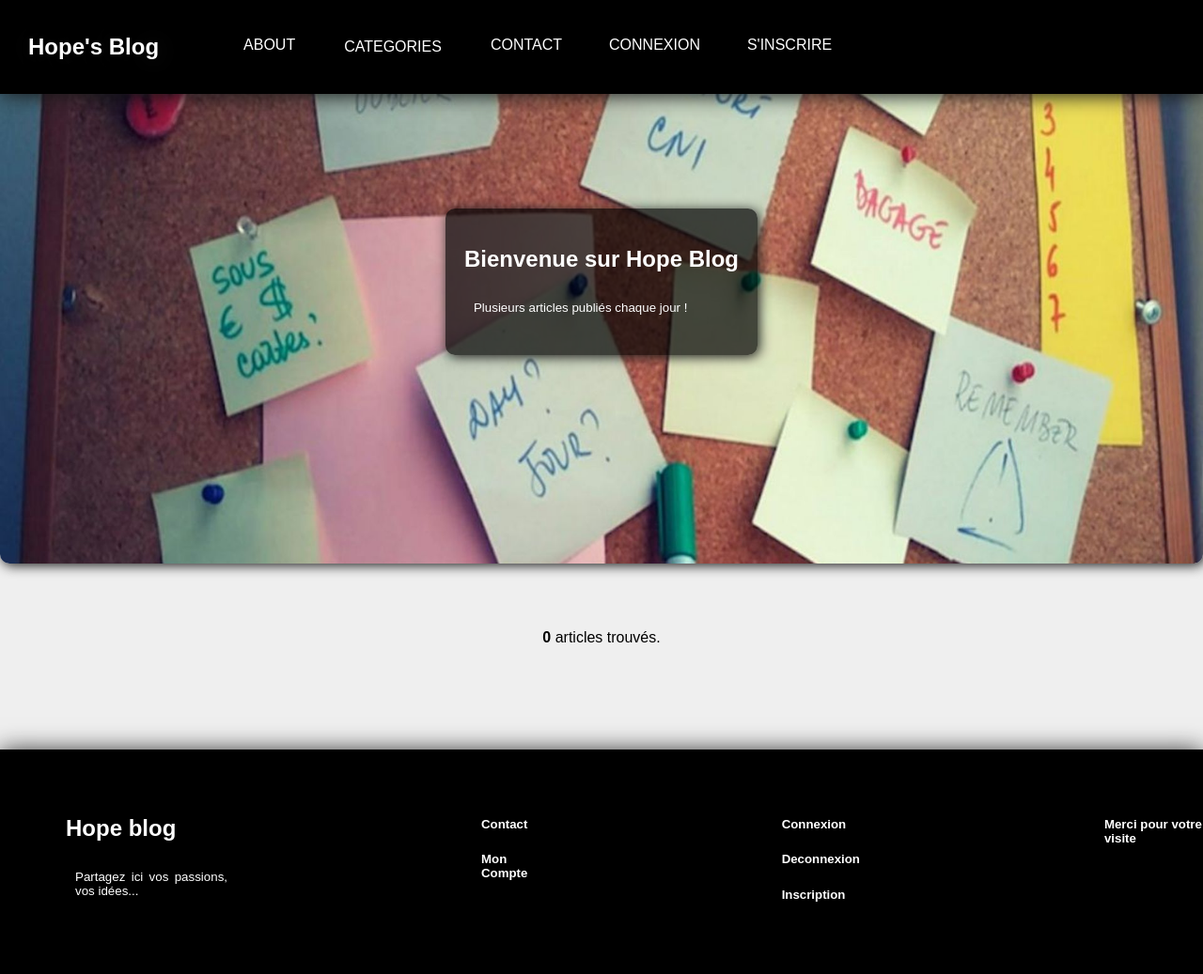
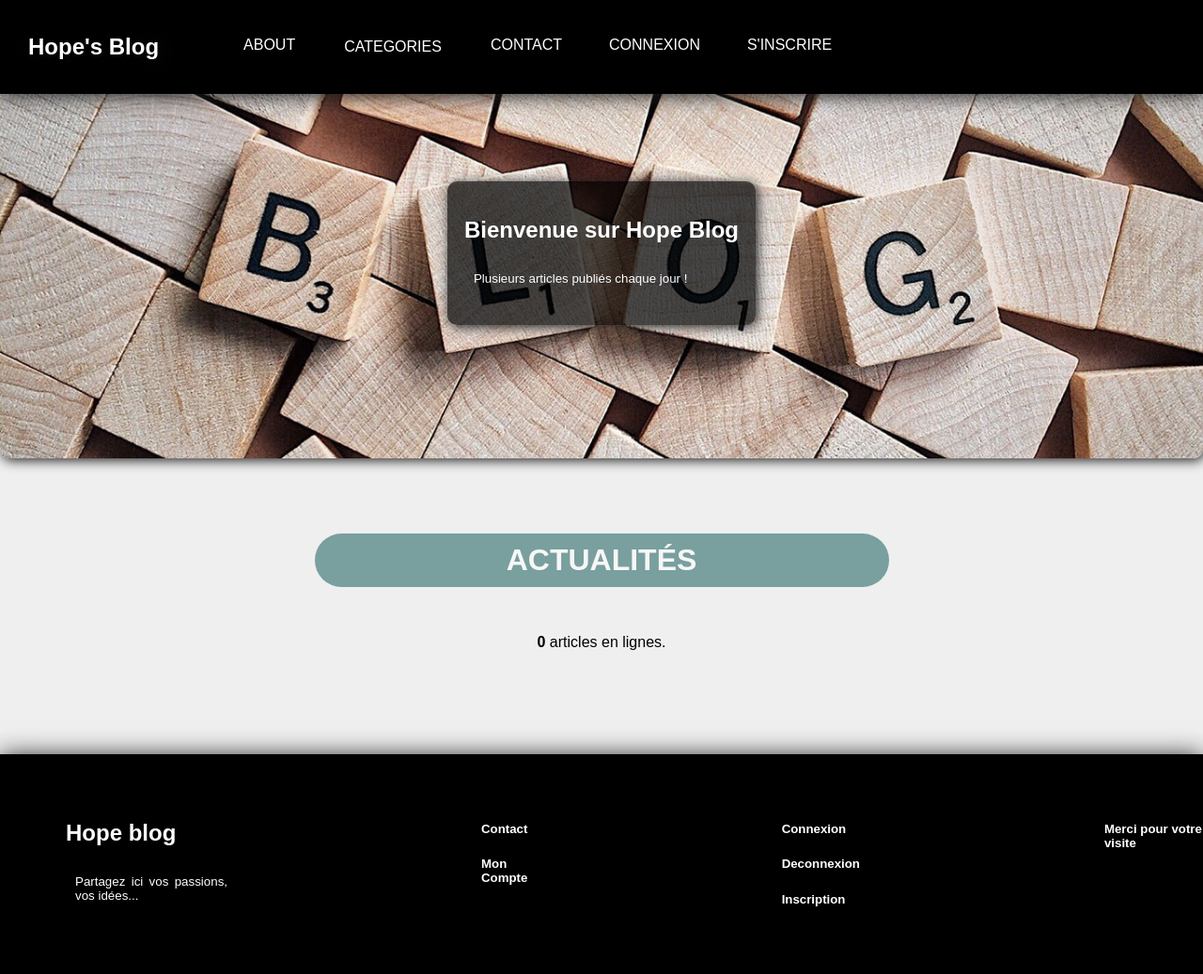
Before and after one commit to HopeFullBlack/blog, a Symfony app: template templates/blog/index.html.twig in a window 1280 px wide. Shown: the whole page at 94% size. Before the commit the page ends 960 px from the top, so only its background shows below. Run offline with Twig, Linux system fonts and the light colour scheme; the template is opened without the code that fills it, so the values that code supplies are empty; some libraries are stand-ins or nearby versions.

Commit message:
mise en beauté

```diff
--- a/public/_assets/css/components/index.css
+++ b/public/_assets/css/components/index.css
@@ -22,7 +22,7 @@ header:hover{
 }
 
 h1,h2,h3,h4,h5,h6{
-    margin: 2;
+    margin: 2 !important;
 
 }
 
@@ -32,11 +32,13 @@ header h2{
     text-shadow: 1px 1px 25px #1d1d1d;
 
 }
+
 .container{
     padding-left: 40px;
     width: 100%;
     max-width: 1500px;
     margin: 50px auto;
+
 
 }
 
@@ -83,3 +85,14 @@ p{
     text-align: justify;
     font-size: smaller;
 }
+
+.titrentete {
+    margin: auto;
+    width: 601px;
+    background-color: #045151;
+    color: white;
+    border-radius: 40px;
+    padding: 10px 5px;
+    margin-bottom: 50px;
+    opacity: 50%;
+}
--- a/public/_assets/css/components/single.css
+++ b/public/_assets/css/components/single.css
@@ -29,4 +29,9 @@
     text-align: justify;
     margin: 1px;
     padding-left: 40px;
+    width: 1000px;
 }
+
+.categories{
+    width: 500px;
+}
--- a/public/_assets/css/components/slider.css
+++ b/public/_assets/css/components/slider.css
@@ -1,7 +1,7 @@
 .slider{
-    margin-top: -100px;
-    height: 600px;
-    background-image: url("../../images/home.jpg");
+    margin-top: -170px;
+    height: 558px;
+    background-image: url("../../images/imageblog.jpg");
     background-repeat: no-repeat;
     background-size: cover;
     display: flex;
@@ -10,12 +10,14 @@
     box-shadow: 2px 2px 13px rgb(26, 26, 26);
     border-radius: 0 0 10px 10px;
     cursor: pointer;
+    margin-bottom: 70px;
 
 }
 .slider-content{
     background-color: rgb(0 0 0 /70%);
     color: white;
-    padding: 20px;
+    padding: 18px;
+    margin-top: 121px;
     border-radius: 10px;
     box-shadow: 2px 2px 13px rgb(26, 26, 26);
     text-align: center;
--- a/public/_assets/css/components/table.css
+++ b/public/_assets/css/components/table.css
@@ -57,3 +57,6 @@ table td form{
     justify-items: center;
     gap: 10px;
 }
+.entetepagetableau{
+    margin: auto;
+}
--- a/templates/article/index.html.twig
+++ b/templates/article/index.html.twig
@@ -3,12 +3,13 @@
 {% block title %}Article index{% endblock %}
 
 {% block body %}
-
+   <div class="container">
     <h1>Mes Articles</h1>
 <div class="flex">
         <a class="btn" href="{{ path('app_article_new') }}">Créer un nouvel article</a>
 
-</div>
+
+   </div>
     <table class="table">
         <thead>
             <tr>
@@ -51,6 +52,7 @@
         </tbody>
     </table>
 </div>
+</div>
 {% endblock %}
 {% block javascripts %}
 			<script>
--- a/templates/blog/articles_by_category.html.twig
+++ b/templates/blog/articles_by_category.html.twig
@@ -3,6 +3,7 @@
 {% block title %}{% endblock %}
 
 {% block body %}
+
 <div class="articles-infos">
    <p>Articles de la catégorie  : <strong>{{category.name}}</strong>  </p>
    <strong>{{articles | length}}</strong> articles trouvés.
--- a/templates/blog/index.html.twig
+++ b/templates/blog/index.html.twig
@@ -12,8 +12,10 @@
     </div>
 {% endblock %}
 {% block body %}
+
 <div class="articles-infos">
-   <strong>{{articles | length}}</strong> articles trouvés.
+<h1 class="titrentete">ACTUALITÉS</h1>
+   <strong>{{articles | length}}</strong> articles en lignes.
 </div>
 <div class="articles">
         {% for article in articles %}
--- a/templates/blog/single.html.twig
+++ b/templates/blog/single.html.twig
@@ -5,6 +5,9 @@
 {% endblock %}
 
 {% block body %}
+<div >
+            <a href="/" class="btn"> Accueil</a>
+       </div>
 <div class="container doubleclasse">
 
 	<div class="single-article">
@@ -27,7 +30,7 @@
                 <div class="article-categories flex wrap">
                     {% for category in article.categories %}
 
-                    <a href="/category/{{category.slug}}" class="article-category-item badge">
+                    <a href="/category/{{category.slug}}" class="article-category-item badge">Catégorie :
                         {{ category.name }} ({{ category.articles | length }} article(s) publié(s))
                     </a>
                     {% endfor %}
```
Also changed, not shown: public/_assets/images/bloggingtools.jpg (added), public/_assets/images/blogmiette.jpg (added), public/_assets/images/imageblog.jpg (added).
